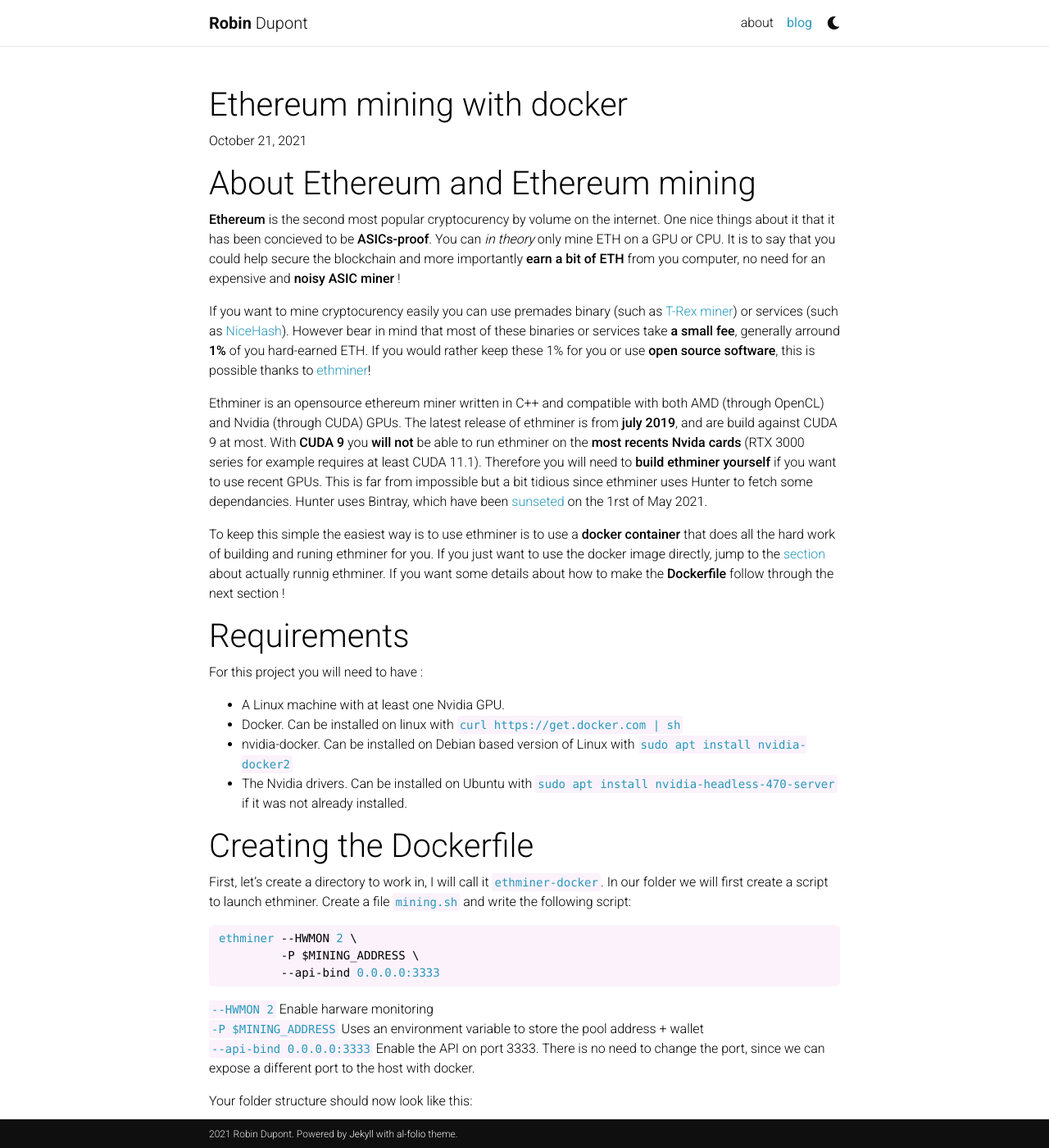
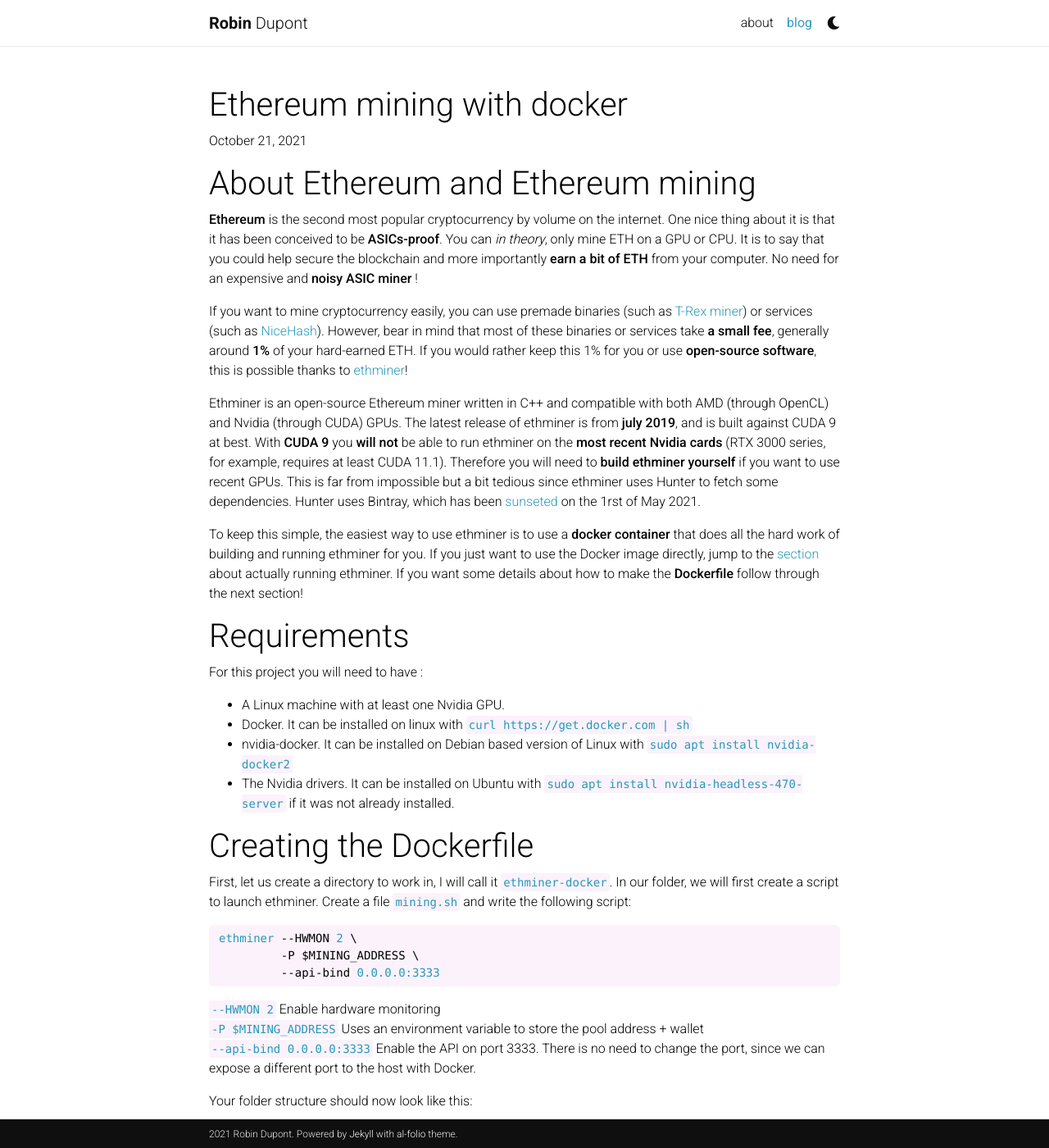
Before and after one commit to N0ciple/n0ciple.github.io, a Jekyll site: the page built from _posts/2021-10-21-ethereum-mining-with-docker.md, in a window 1280 px wide and 1400 px high. Shown: the whole window at 82% size. Built offline with Jekyll 4.4.1, drawn with Linux system fonts in a browser that asks for light colours; nearby versions of some CDN libraries; comment, search, counter and statistics services are not loaded; a style sheet for code colours, icons or effects is not loaded; some of the changed text lies outside the part shown.

Commit message:
Correct typos in eth-docker

````diff
--- a/_posts/2021-10-21-ethereum-mining-with-docker.md
+++ b/_posts/2021-10-21-ethereum-mining-with-docker.md
@@ -5,34 +5,34 @@
 ---
 # About Ethereum and Ethereum mining
 
-**Ethereum** is the second most popular cryptocurency by volume on the internet. One nice things about it that it has been concieved to be **ASICs-proof**. You can _in theory_ only mine ETH on a GPU or CPU. It is to say that you could help secure the blockchain and more importantly **earn a bit of ETH** from you computer, no need for an expensive and **noisy ASIC miner** !
+**Ethereum** is the second most popular cryptocurrency by volume on the internet. One nice thing about it is that it has been conceived to be **ASICs-proof**. You can _in theory_, only mine ETH on a GPU or CPU. It is to say that you could help secure the blockchain and more importantly **earn a bit of ETH** from your computer. No need for an expensive and **noisy ASIC miner** !
 
-If you want to mine cryptocurency easily you can use premades binary (such as [T-Rex miner](https://trex-miner.com/)) or services (such as [NiceHash](https://www.nicehash.com/)). However bear in mind that most of these binaries or services take **a small fee**, generally arround **1%** of you hard-earned ETH. If you would rather keep these 1% for you or use **open source software**, this is possible thanks to [ethminer](https://github.com/ethereum-mining/ethminer)!
+If you want to mine cryptocurrency easily, you can use premade binaries (such as [T-Rex miner](https://trex-miner.com/)) or services (such as [NiceHash](https://www.nicehash.com/)). However, bear in mind that most of these binaries or services take **a small fee**, generally around **1%** of your hard-earned ETH. If you would rather keep this 1% for you or use **open-source software**, this is possible thanks to [ethminer](https://github.com/ethereum-mining/ethminer)!
 
-Ethminer is an opensource ethereum miner written in C++ and compatible with both AMD (through OpenCL) and Nvidia (through CUDA) GPUs. The latest release of ethminer is from **july 2019**, and are build against CUDA 9 at most. With **CUDA 9** you **will not** be able to run ethminer on the **most recents Nvida cards** (RTX 3000 series for example requires at least CUDA 11.1). Therefore you will need to **build ethminer yourself** if you want to use recent GPUs. This is far from impossible but a bit tidious since ethminer uses Hunter to fetch some dependancies. Hunter uses Bintray, which have been [sunseted](https://jfrog.com/blog/into-the-sunset-bintray-jcenter-gocenter-and-chartcenter/) on the 1rst of May 2021.
+Ethminer is an open-source Ethereum miner written in C++ and compatible with both AMD (through OpenCL) and Nvidia (through CUDA) GPUs. The latest release of ethminer is from **july 2019**, and is built against CUDA 9 at best. With **CUDA 9** you **will not** be able to run ethminer on the **most recent Nvidia cards** (RTX 3000 series, for example, requires at least CUDA 11.1). Therefore you will need to **build ethminer yourself** if you want to use recent GPUs. This is far from impossible but a bit tedious since ethminer uses Hunter to fetch some dependencies. Hunter uses Bintray, which has been [sunseted](https://jfrog.com/blog/into-the-sunset-bintray-jcenter-gocenter-and-chartcenter/) on the 1rst of May 2021.
 
-To keep this simple the easiest way is to use ethminer is to use a **docker container** that does all the hard work of building and runing ethminer for you. If you just want to use the docker image directly, jump to the [section](#running) about actually runnig ethminer. If you want some details about how to make the **Dockerfile** follow through the next section !
+To keep this simple, the easiest way to use ethminer is to use a **docker container** that does all the hard work of building and running ethminer for you. If you just want to use the Docker image directly, jump to the [section](#running) about actually running ethminer. If you want some details about how to make the **Dockerfile** follow through the next section!
 
 # Requirements
 
 For this project you will need to have :
 - A Linux machine with at least one Nvidia GPU.
-- Docker. Can be installed on linux with `curl https://get.docker.com | sh`
-- nvidia-docker. Can be installed on Debian based version of Linux with `sudo apt install nvidia-docker2`
-- The Nvidia drivers. Can be installed on Ubuntu with `sudo apt install nvidia-headless-470-server` if it was not already installed.
+- Docker. It can be installed on linux with `curl https://get.docker.com | sh`
+- nvidia-docker. It can be installed on Debian based version of Linux with `sudo apt install nvidia-docker2`
+- The Nvidia drivers. It can be installed on Ubuntu with `sudo apt install nvidia-headless-470-server` if it was not already installed.
 
 # Creating the Dockerfile
 
-First, let's create a directory to work in, I will call it `ethminer-docker`. In our folder we will first create a script to launch ethminer. Create a file `mining.sh` and write the following script:
+First, let us create a directory to work in, I will call it `ethminer-docker`. In our folder, we will first create a script to launch ethminer. Create a file `mining.sh` and write the following script:
 
 ```bash
 ethminer --HWMON 2 \
          -P $MINING_ADDRESS \
          --api-bind 0.0.0.0:3333
 ```
-`--HWMON 2` Enable harware monitoring \
+`--HWMON 2` Enable hardware monitoring \
 `-P $MINING_ADDRESS` Uses an environment variable to store the pool address + wallet \
-`--api-bind 0.0.0.0:3333` Enable the API on port 3333. There is no need to change the port, since we can expose a different port to the host with docker.
+`--api-bind 0.0.0.0:3333` Enable the API on port 3333. There is no need to change the port, since we can expose a different port to the host with Docker.
 
 Your folder structure should now look like this:
 ```
@@ -40,21 +40,21 @@
 └── mining.sh
 ```
 
-Now, in order to build our docker container we are going to write a file called `Dockerfile` that will contain all the instruction to create the docker image. The original building instructions specific to ethminer can be found on the [`docs/BUILD.md`](https://github.com/ethereum-mining/ethminer/blob/master/docs/BUILD.md) file of the ethermine repo.
+Now, in order to build our Docker container, we are going to write a file called `Dockerfile`. This file will contain all the instruction to create the docker image. The original instructions specific to ethminer can be found on the [`docs/BUILD.md`](https://github.com/ethereum-mining/ethminer/blob/master/docs/BUILD.md) file of the ethermine repo.
 
-In our Dockerfile, we first start by writing the following line that allows us to use a premade image from Nvidia containing the drivers as a base image, on top of which we will install the drivers. As you can see here our docker image will have the driver version `460.73.01`.
+In our Dockerfile, we first start by writing the following line that allows us to use a premade image from Nvidia containing the drivers as a base image, on top of which we will install the drivers. As you can see here, our docker image will have the driver version `460.73.01`.
 
 ```Dockerfile
 FROM nvidia/driver:460.73.01-ubuntu20.04
 ```
 Then we update the sources and install the necessary dependencies to build ethminer.\
-The environment variable `DEBIAN_FRONTEND` is here to prevent `apt-get` from asking us questions since the installation process is supposed to be unatended. That is also why we add `-y` : to accept without further input from `apt-get`
+The environment variable `DEBIAN_FRONTEND` is here to prevent `apt-get` from asking us questions since the installation process is supposed to be unattended. That is also why we add `-y` : to accept without further input from `apt-get`
 ```Dockerfile
 RUN apt-get update && \
     DEBIAN_FRONTEND=noninteractive apt-get install kmod git cmake perl gcc g++ wget --no-install-recommends -yq
 ```
 
-We fetch the cuda install script, run it and finaly delete it in the same `RUN` statement to prevent the addition of a lot of useless layer in the creation of the docker image. Here we download CUDA version `11.4.2`
+We fetch the CUDA install script, run it and finaly delete it in the same `RUN` statement. This prevents the addition of a lot of useless layer in the creation of the docker image. Here we download CUDA version `11.4.2`
 ```Dockerfile
 RUN wget --no-check-certificate https://developer.download.nvidia.com/compute/cuda/11.4.2/local_installers/cuda_11.4.2_470.57.02_linux.run && \
     sh cuda_11.4.2_470.57.02_linux.run --silent --toolkit --no-man-page --no-opengl-libs && \
````
